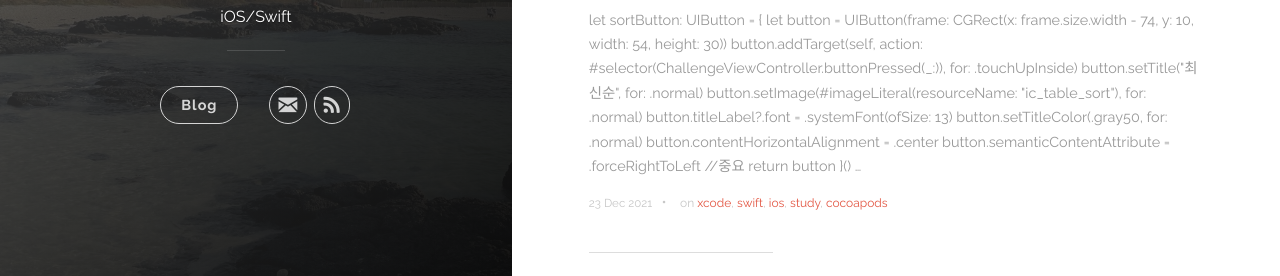
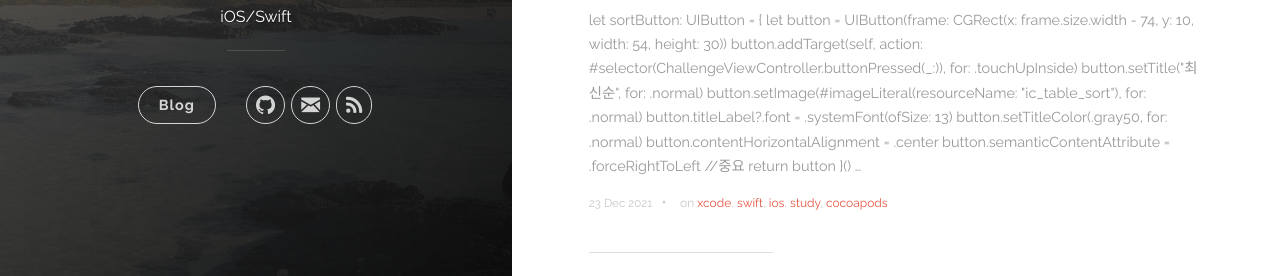
Before and after one commit to dy-yb/dy-yb.github.io, a Jekyll site: the page built from index.html, in a window 1280 px wide. Shown: the part 491-767 px from the top of the page. Built offline with Jekyll 4.4.1, drawn with Linux system fonts in a browser that asks for light colours; the list of posts is cut into pages by our own code.

Commit message:
edit head file

```diff
--- a/_config.yml
+++ b/_config.yml
@@ -12,7 +12,7 @@
   email: daye.elin.yoon@gmail.com
   twitter_username:
   facebook_username:
-  github_username:
+  github_username: dy-yb
   linkedin_username:
 
 defaults:
--- a/_includes/head.html
+++ b/_includes/head.html
@@ -28,19 +28,19 @@
   <meta property="og:description" content="{% if page.excerpt %}{{ page.excerpt | strip_html }}{% else %}{{ site.description }}{% endif %}">
   <meta property="og:image" content="{{ site.baseurl }}/images/favicons/favicon-194x194.png" />
 
-  <link rel="apple-touch-icon" sizes="57x57" href="{{ site.baseurl }}/images/favicons/apple-touch-icon-57x57.png">
-  <link rel="apple-touch-icon" sizes="60x60" href="{{ site.baseurl }}/images/favicons/apple-touch-icon-60x60.png">
-  <link rel="apple-touch-icon" sizes="72x72" href="{{ site.baseurl }}/images/favicons/apple-touch-icon-72x72.png">
-  <link rel="apple-touch-icon" sizes="76x76" href="{{ site.baseurl }}/images/favicons/apple-touch-icon-76x76.png">
-  <link rel="apple-touch-icon" sizes="114x114" href="{{ site.baseurl }}/images/favicons/apple-touch-icon-114x114.png">
-  <link rel="apple-touch-icon" sizes="120x120" href="{{ site.baseurl }}/images/favicons/apple-touch-icon-120x120.png">
-  <link rel="apple-touch-icon" sizes="144x144" href="{{ site.baseurl }}/images/favicons/apple-touch-icon-144x144.png">
-  <link rel="apple-touch-icon" sizes="152x152" href="{{ site.baseurl }}/images/favicons/apple-touch-icon-152x152.png">
-  <link rel="apple-touch-icon" sizes="180x180" href="{{ site.baseurl }}/images/favicons/apple-touch-icon-180x180.png">
+  <link rel="apple-touch-icon" sizes="57x57" href="{{ site.baseurl }}/images/favicons/apple-icon-57x57.png">
+  <link rel="apple-touch-icon" sizes="60x60" href="{{ site.baseurl }}/images/favicons/apple-icon-60x60.png">
+  <link rel="apple-touch-icon" sizes="72x72" href="{{ site.baseurl }}/images/favicons/apple-icon-72x72.png">
+  <link rel="apple-touch-icon" sizes="76x76" href="{{ site.baseurl }}/images/favicons/apple-icon-76x76.png">
+  <link rel="apple-touch-icon" sizes="114x114" href="{{ site.baseurl }}/images/favicons/apple-icon-114x114.png">
+  <link rel="apple-touch-icon" sizes="120x120" href="{{ site.baseurl }}/images/favicons/apple-icon-120x120.png">
+  <link rel="apple-touch-icon" sizes="144x144" href="{{ site.baseurl }}/images/favicons/apple-icon-144x144.png">
+  <link rel="apple-touch-icon" sizes="152x152" href="{{ site.baseurl }}/images/favicons/apple-icon-152x152.png">
+  <link rel="apple-touch-icon" sizes="180x180" href="{{ site.baseurl }}/images/favicons/apple-icon-180x180.png">
   <link rel="icon" type="image/png" href="{{ site.baseurl }}/images/favicons/favicon-32x32.png" sizes="32x32">
   <link rel="icon" type="image/png" href="{{ site.baseurl }}/images/favicons/favicon-194x194.png" sizes="194x194">
   <link rel="icon" type="image/png" href="{{ site.baseurl }}/images/favicons/favicon-96x96.png" sizes="96x96">
-  <link rel="icon" type="image/png" href="{{ site.baseurl }}/images/favicons/android-chrome-192x192.png" sizes="192x192">
+  <link rel="icon" type="image/png" href="{{ site.baseurl }}/images/favicons/android-192x192.png" sizes="192x192">
   <link rel="icon" type="image/png" href="{{ site.baseurl }}/images/favicons/favicon-16x16.png" sizes="16x16">
   <link rel="manifest" href="{{ site.baseurl }}/images/favicons/manifest.json">
   <link rel="shortcut icon" href="{{ site.baseurl }}/images/favicons/favicon.ico">
```
Also changed, not shown: images/favicons/favicon-194x194.png.
